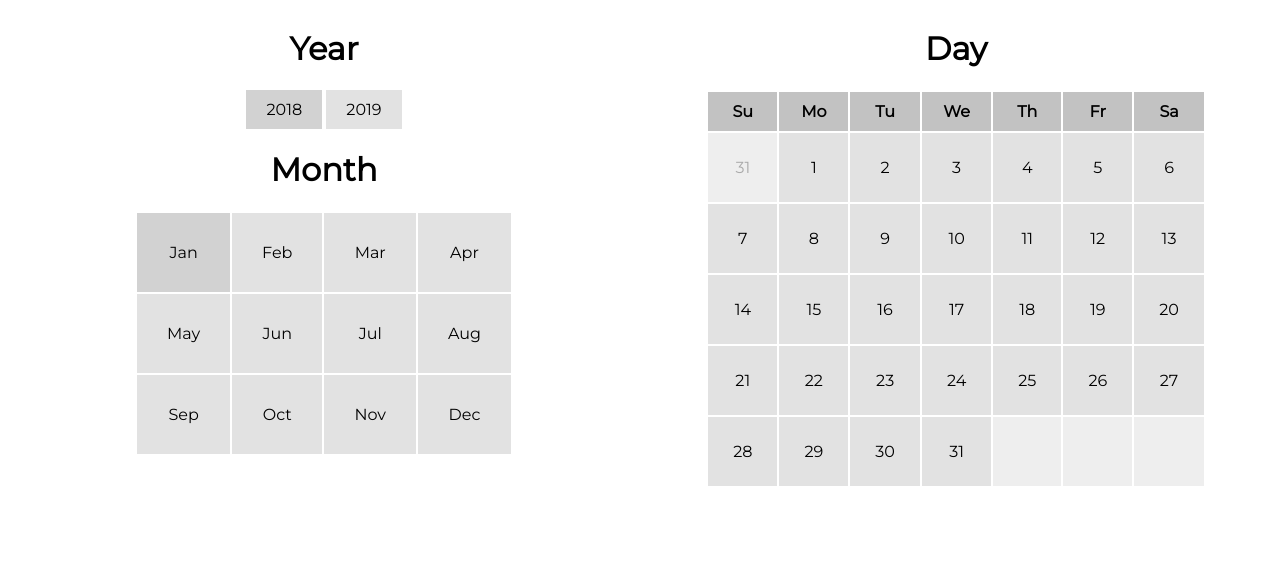
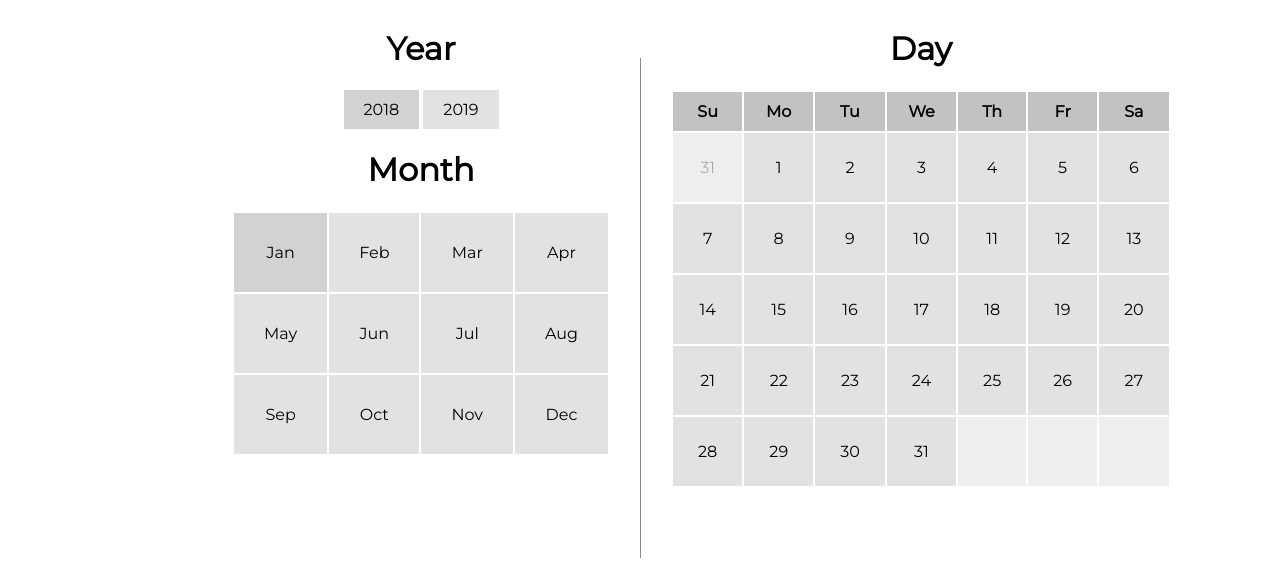
Before and after one commit to kghildial/calendar, a website: page src/index.html in a window 1280 px wide. Drawn offline with Linux system fonts and the light colour scheme.

Commit message:
Refine styles

```diff
--- a/src/index.html
+++ b/src/index.html
@@ -10,8 +10,8 @@
 <body>
   <div class="container">
     <div class="row">
-      <div class="col-md-6 col-lg-6">
-        <div class="container">
+      <div class="col-md-6 col-lg-6 col-sm-12">
+        <div id="left-container" class="container">
           <h1>Year</h1>
           <ul id="yList">
             <li>2018</li>
@@ -21,8 +21,9 @@
           <table id="monthTable"></table>
         </div>
       </div>
-      <div class="col-md-6 col-lg-6">
-        <div class="container">
+      <div id="vl" class="col-md-1 col-lg-1"></div>
+      <div class="col-md-5 col-lg-5">
+        <div id="right-container" class="container">
           <h1>Day</h1>
           <table id="monthView"></table>
         </div>
--- a/src/scss/style.scss
+++ b/src/scss/style.scss
@@ -62,3 +62,21 @@ ul {
     }
   }
 }
+
+@media only screen and (min-width: 992px) {
+  #right-container {
+    float: left;
+  }
+
+  #left-container {
+    float: right;
+  }
+
+  #vl {
+    margin-top: 50px;
+    height: 500px;
+    width: 1px;
+    padding: 0;
+    background-color: #888;
+  }
+}
```
Also changed, not shown: src/css/style.css.
